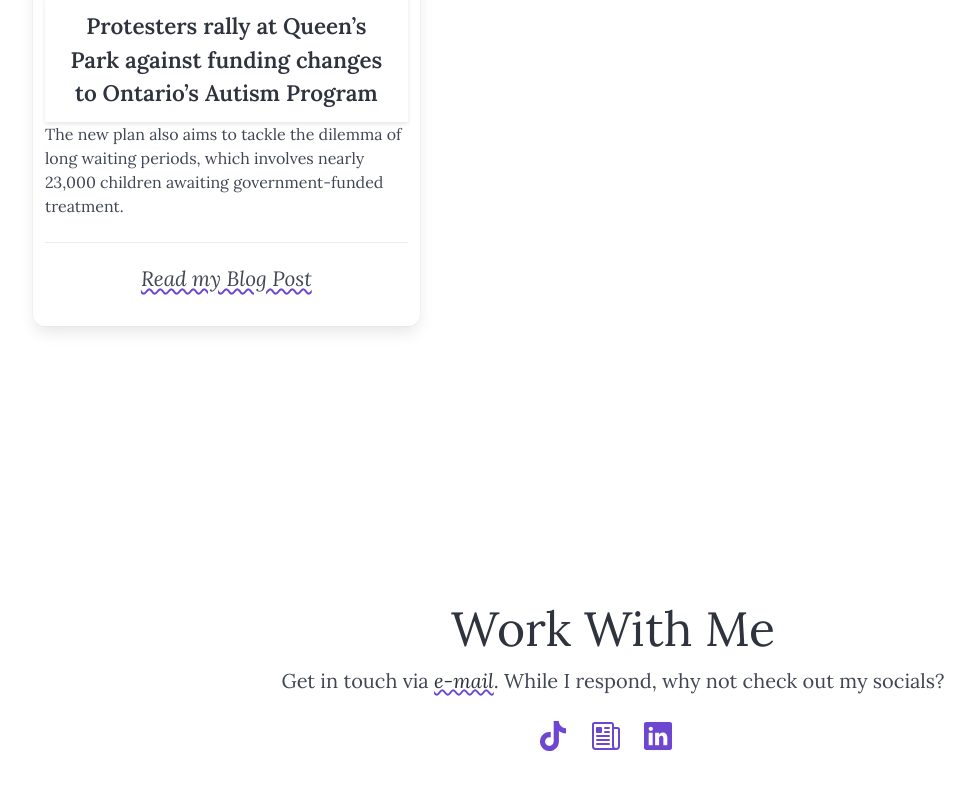
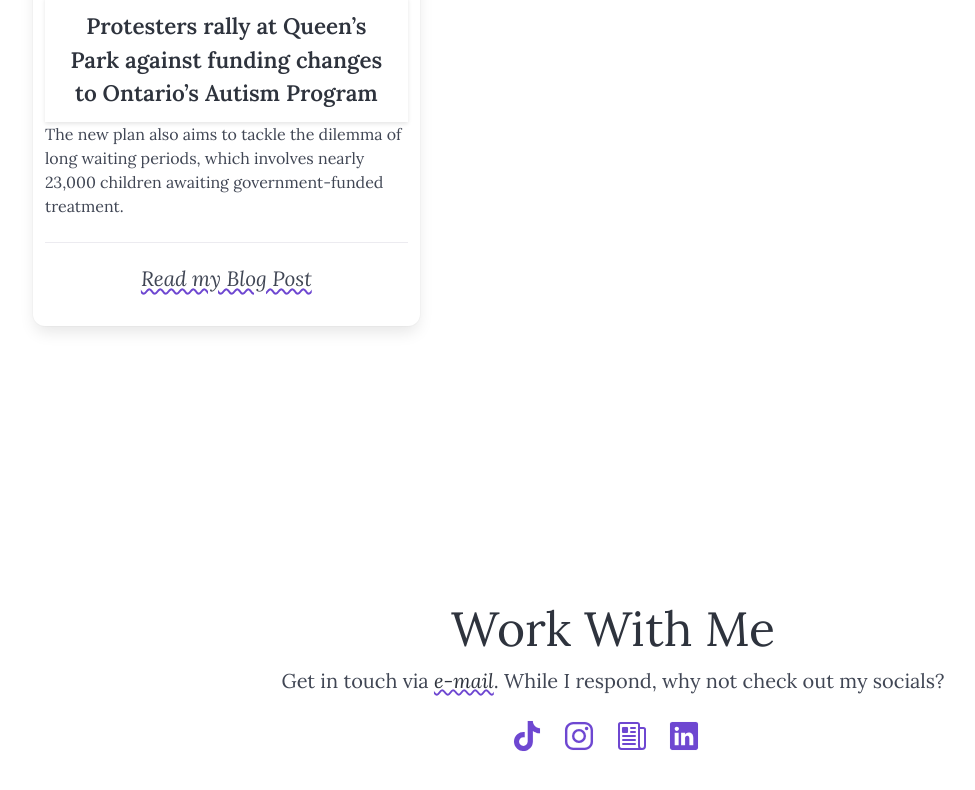
Before and after one commit to aurorastralis/rev-portfolio, a plain HTML site: page index.html in a window 1280 px wide. Shown: the part 3634-4424 px from the top of the page, without its empty margins (27-1002 px from the left). Drawn offline with nearby package versions, Linux system fonts and the light colour scheme; a web font is replaced by a local one.

Commit message:
Updated with Insta

```diff
--- a/index.html
+++ b/index.html
@@ -313,6 +313,7 @@
       <p class="subtitle">Get in touch via <a href="mailto:revathy.rajan@hotmail.com">e-mail</a>. While I respond, why not check out my socials?</p>
       <p>
         <a href="https://www.tiktok.com/@revrajan_" alt="My Latest Foodventures on TikTok" title="My Latest Foodventures"><ion-icon name="logo-tiktok"></ion-icon></a>
+        <a href="https://www.instagram.com/thenomcollector/" alt="Follow my Foodstagram" title="Follow my Foodstagram"><ion-icon name="logo-instagram"></ion-icon></a>
         <a href="https://substack.com/@theanxiousace" alt="Subscribe to my Substack" title="Subscribe to my Substack"><ion-icon name="newspaper-outline"></ion-icon></a>
         <a href="https://www.linkedin.com/in/revathy-rajannair/" alt="Obligatory LinkedIn Profile" title="LinkedIn"><ion-icon name="logo-linkedin"></ion-icon></a>
       </p>
```
Also changed, not shown: 1 other file.
